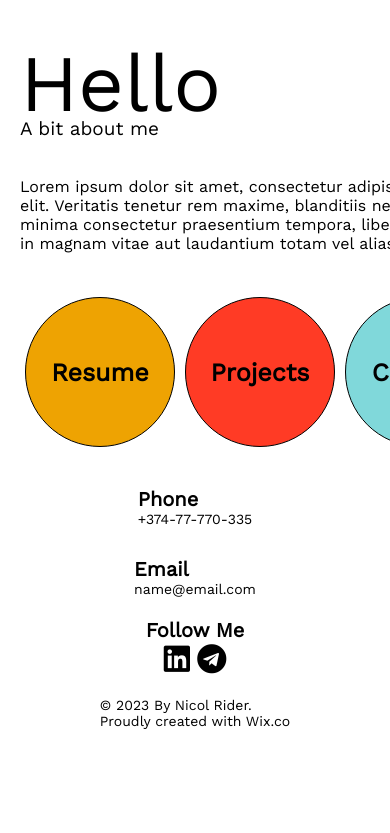
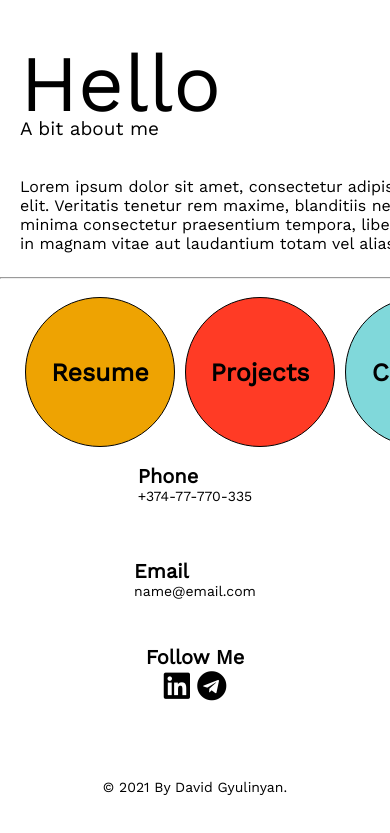
Before and after one commit to DavidGyulinyan/WIX-CV, a plain HTML site: page index.html in a window 390 px wide. Shown: the part 423-1256 px from the top of the page. Before the commit the page ends 1152 px from the top, so only its background shows below. Drawn offline with nearby package versions, Linux system fonts and the light colour scheme.

Commit message:
reguler refresh

```diff
--- a/index.html
+++ b/index.html
@@ -90,6 +90,7 @@
   <!-- footer section  -->
 
   <footer>
+    <hr>
     <div class="footer">
       <span class="phone footerInfo">
        <ul>
@@ -118,13 +119,11 @@
         </a>
         </div>
       </span>
-
       <span class="by footerInfo">
         <ul>
           <li>
-            © 2023 By Nicol Rider.
+            © 2021 By David Gyulinyan.
           </li>
-          <li>Proudly created with Wix.co</li>
         </ul>
       </span>
     </div>
--- a/style/media.css
+++ b/style/media.css
@@ -39,6 +39,20 @@
     display: flex;
     justify-content: center;
     align-items: center;
+  }
+
+  hr {
+    width: 500px;
+    margin-top: 20px;
+    margin: auto;
+  }
+
+  .footerInfo {
+    margin-bottom: 50px;
+  }
+
+  .by {
+    margin-top: 30px;
   }
 
   /* content section */
@@ -83,10 +97,6 @@
     grid-template-columns: 1.9fr 1fr 1fr;
   }
 
-  .header-sec-dws {
-    border:1px solid black;
-  }
-
   .menu {
     display: none;
   }
@@ -117,6 +127,12 @@
   .footer {
     margin-top: 200px;
    }
+
+   hr {
+    width: 700px;
+    margin-top: 20px;
+    margin: auto;
+  }
 
    /* content section */
 
--- a/style/style.css
+++ b/style/style.css
@@ -190,6 +190,11 @@ li  {
   transform: none;
 }
 
+hr {
+  width: 1300px;
+  margin-top: 20px;
+  margin: auto;
+}
 
 /* content section  */
 
```
